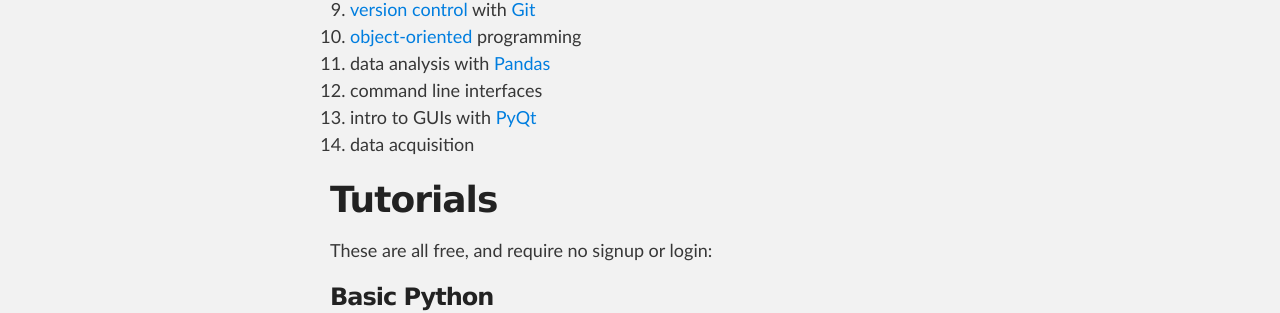
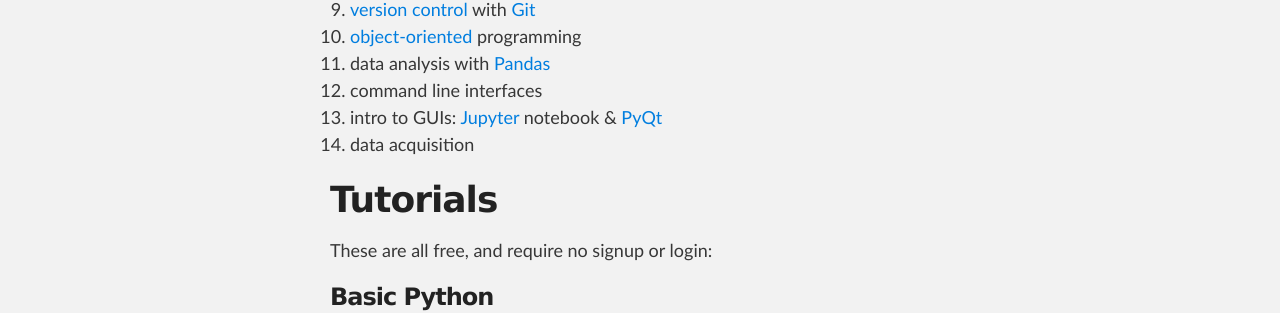
Before and after one commit to SciPyCourse2017/scipycourse2017.github.io, a Jekyll site: the page built from index.md, in a window 1280 px wide. Shown: the part 1142-1455 px from the top of the page. Built offline with Jekyll 4.4.1, drawn with Linux system fonts in a browser that asks for light colours.

Commit message:
Add Jupyter notebook to GUI class

```diff
--- a/index.md
+++ b/index.md
@@ -45,7 +45,8 @@ listing](https://lsf.verwaltung.uni-muenchen.de/qisserver/rds?state=verpublish&s
 1. [object-oriented](https://en.wikipedia.org/wiki/Object-oriented_programming) programming
 1. data analysis with [Pandas](http://pandas.pydata.org)
 1. command line interfaces
-1. intro to GUIs with [PyQt](https://en.wikipedia.org/wiki/PyQt)
+1. intro to GUIs: [Jupyter](http://jupyter.org) notebook &
+   [PyQt](https://en.wikipedia.org/wiki/PyQt)
 1. data acquisition
 
 # Tutorials
```
